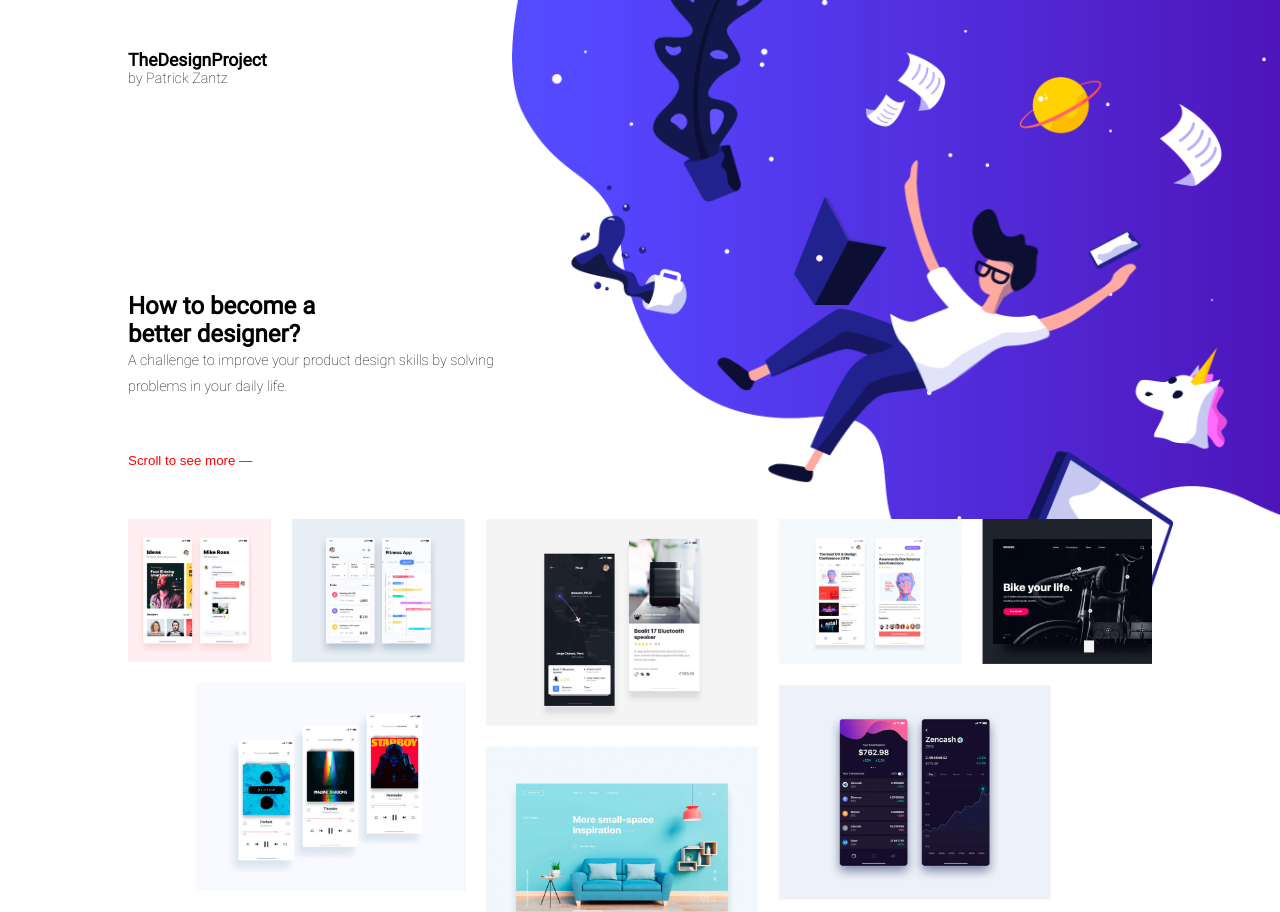
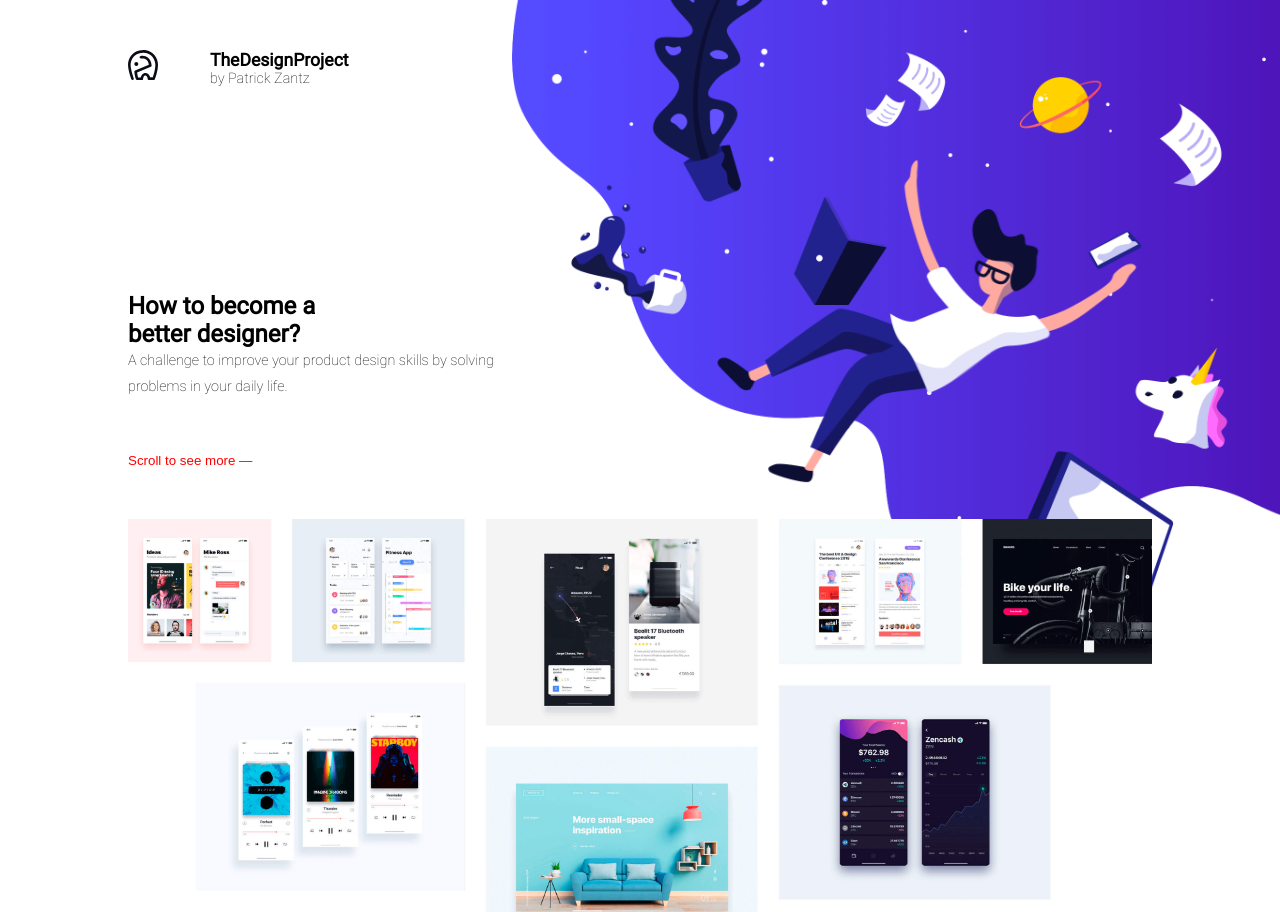
Before and after one commit to PatrickZantz/Tag17, a plain HTML site: page Vorlage_Transform_Transition_Animation/index.html in a window 1280 px wide. Shown: the top 912 px of the page. Drawn offline with Linux system fonts and the light colour scheme.

Commit message:
fixed elephant added

```diff
--- a/Vorlage_Transform_Transition_Animation/assets/style/style.css
+++ b/Vorlage_Transform_Transition_Animation/assets/style/style.css
@@ -96,6 +96,20 @@ p {
 
 .headTitle {
     padding-top: 50px;
+    display: flex;
+    gap: 10px;
+    align-self: center;
+
+}
+
+.headTextTitle {
+    margin-left: 8%;
+}
+
+.imgEle {
+    width: 30px;
+    position: fixed;
+
 }
 
 .sec_ilu {
@@ -177,10 +191,16 @@ p {
 }
 
 .imgAside {
+    align-self: center;
 
     img {
-        width: 100%;
+        width: 90%;
     }
+
+}
+
+.textAside p {
+    line-height: 2;
 }
 
 .textAside img {
--- a/Vorlage_Transform_Transition_Animation/index.html
+++ b/Vorlage_Transform_Transition_Animation/index.html
@@ -18,8 +18,14 @@
 
     <header>
       <article class="headTitle">
-        <h3>TheDesignProject</h3>
-        <p>by Patrick Zantz</p>
+        <div class="imgEle">
+          <img src="./assets/img/logo.svg" alt="" />
+        </div>
+
+        <div class="headTextTitle">
+          <h3>TheDesignProject</h3>
+          <p>by Patrick Zantz</p>
+        </div>
       </article>
 
       <section class="sec_ilu">
```
